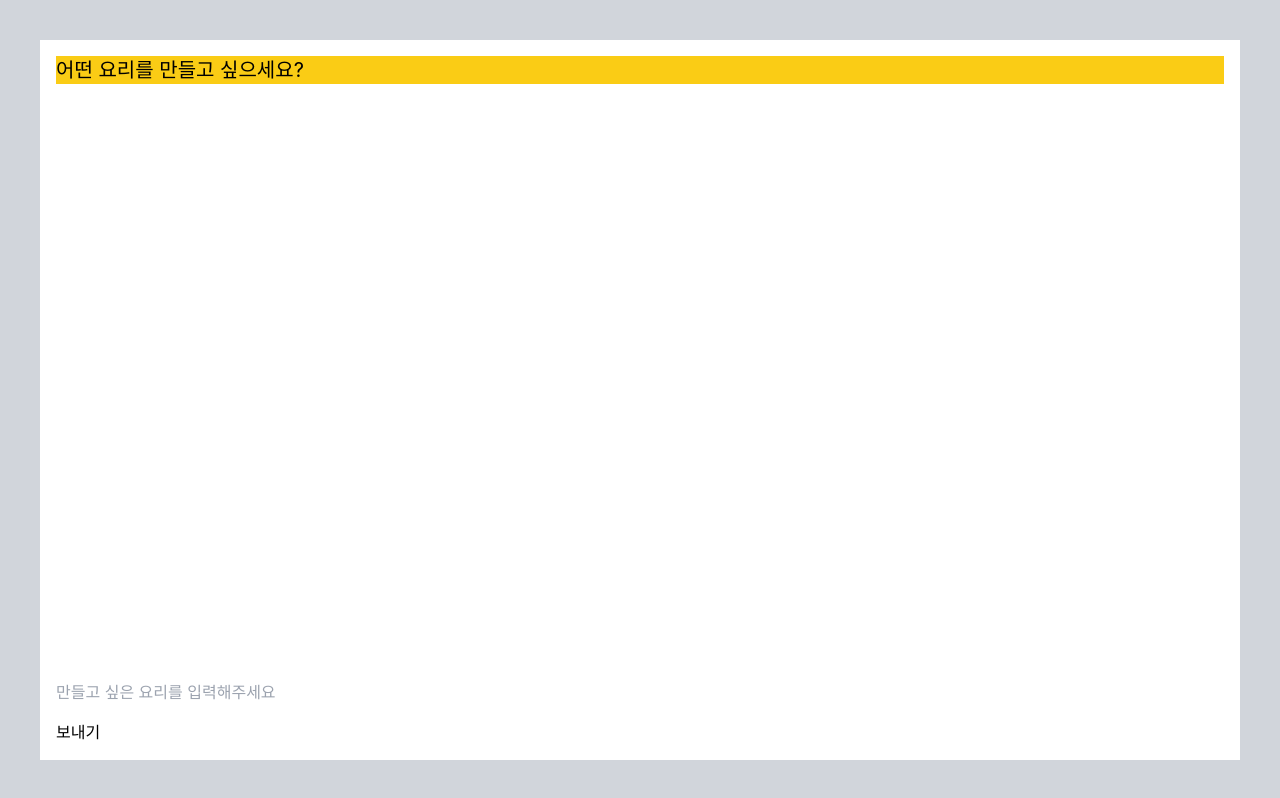
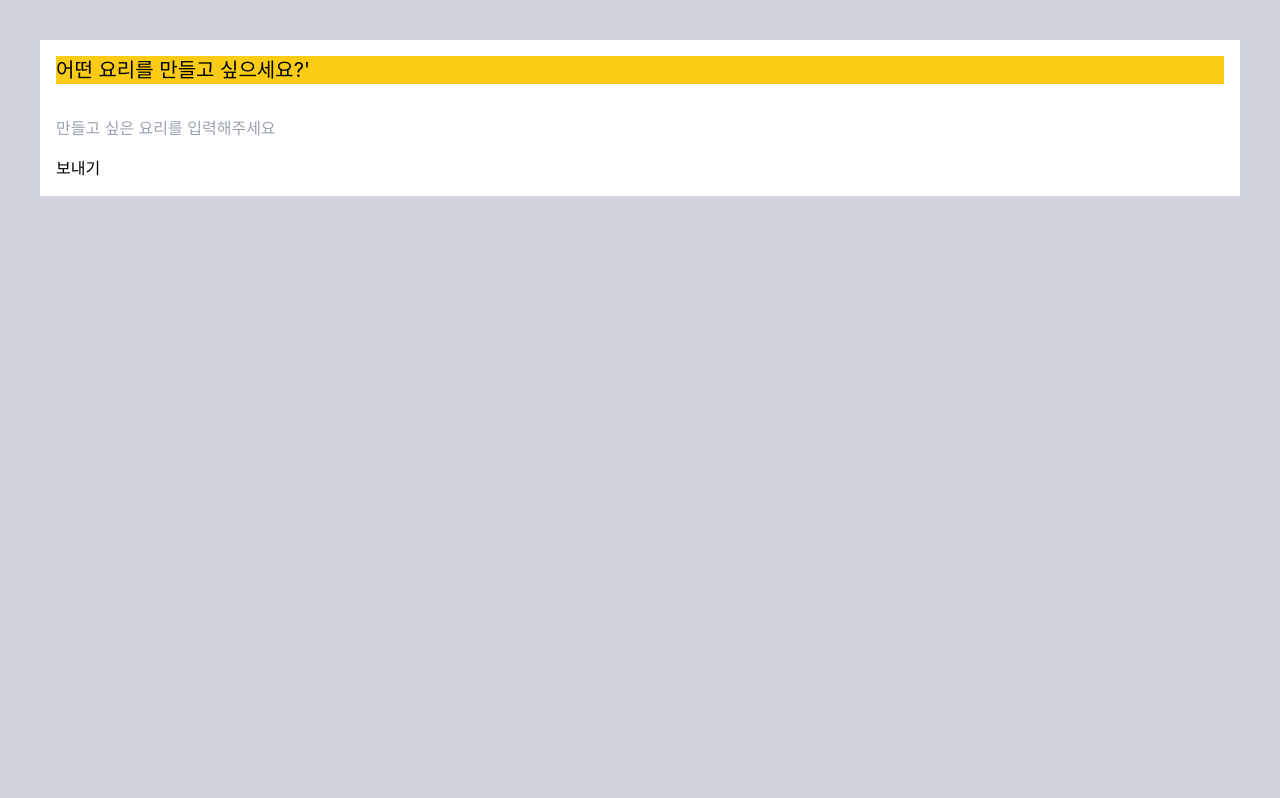
Before and after one commit to prnsslcn/ChefBot, a React (Create React App) app in the folder frontend/chatbot-ui/: page / in a window 1280 px wide. Built offline with nearby package versions, Linux system fonts and the light colour scheme.

Commit message:
fix: 교차 채팅 해결

```diff
--- a/frontend/chatbot-ui/src/components/AiChatBubble.js
+++ b/frontend/chatbot-ui/src/components/AiChatValidate.js
@@ -3,30 +3,36 @@ import { useChat } from "../context/ChatContext";
 import { postQuery } from "../api/getQuery";
 
 export const AiChatBubble = () => {
-  const { aiResponse, callResponse, messages, setAiResponse, setCallResponse } = useChat();
+  const { aiResponse, callResponse, messages, setAiResponse, setCallResponse, setAllMessages, allMessages } = useChat();
 
   useEffect(() => {
     if (callResponse) {
+
       const latestMessage = messages[messages.length - 1];
       setAiResponse((prevResponse) => [...prevResponse, latestMessage]);
+      setAllMessages((prevMessages) => [...prevMessages, {type: "ai", text: latestMessage}])
       setCallResponse(false);
+
     }
-  }, [callResponse, messages, setAiResponse, setCallResponse]);
+  }, [callResponse]);
 
-  const renderedResponses = useMemo(
-    () =>
-      aiResponse.map((response, index) => (
-        <div key={index} className="chat chat-start">
-          <div className="chat-bubble bg-yellow-400 text-xl">{response}</div>
-        </div>
-      )),
-    [aiResponse]
-  );
+  return null;
+};
 
-  return (
-    <div className="bg-white w-full flex-grow p-4">{renderedResponses}</div>
-  );
-};
+// export const UserChatBubble = () => {
+//   const { messages } = useChat();
+//   const renderedMessages = useMemo(() => (
+//       messages.map((message, index) => (
+//       <div key={index} className="chat chat-end my-4">
+//           <div className="chat-bubble bg-sky-400 text-xl">
+//           {message}
+//           </div>
+//       </div>
+//       ))
+//   ), [messages]);
+
+// return <div className="bg-white w-full p-4">{renderedMessages}</div>;
+// };
 
 // console.log(messages[messages.length - 1],aiResponse,callResponse)
 
--- /dev/null
+++ b/frontend/chatbot-ui/src/components/AllChatBubble.js
@@ -0,0 +1,28 @@
+import React, { useMemo } from 'react';
+import { useChat } from '../context/ChatContext';
+
+const AllChatBubble = () => {
+    const { allMessages } = useChat();
+    const renderedMessages = useMemo(
+      () =>
+        allMessages.map((message, index) => (
+          <div
+            key={index}
+            className={`chat ${message.type === "user" ? "chat-end" : "chat-start"}`}
+          >
+            <div
+              className={`chat-bubble text-xl ${
+                message.type === "user" ? "bg-sky-400" : "bg-yellow-400"
+              }`}
+            >
+              {message.text}
+            </div>
+          </div>
+        )),
+      [allMessages]
+    );
+
+    return <div className="bg-white w-full p-4 flex flex-col gap-2">{renderedMessages}</div>;
+  };
+
+export default AllChatBubble;
--- a/frontend/chatbot-ui/src/components/UserChatBubble.js
+++ /dev/null
@@ -1,17 +0,0 @@
-import { useMemo } from "react";
-import { useChat } from "../context/ChatContext";
-
-export const UserChatBubble = () => {
-    const { messages } = useChat();
-    const renderedMessages = useMemo(() => (
-        messages.map((message, index) => (
-        <div key={index} className="chat chat-end my-4">
-            <div className="chat-bubble bg-sky-400 text-xl">
-            {message}
-            </div>
-        </div>
-        ))
-    ), [messages]);
-
-  return <div className="bg-white w-full p-4">{renderedMessages}</div>;
-};
--- a/frontend/chatbot-ui/src/components/UserInput.js
+++ b/frontend/chatbot-ui/src/components/UserInput.js
@@ -3,7 +3,7 @@ import { useChat } from "../context/ChatContext";
 
 export const UserInput = () => {
   const [userInput, setUserInput] = useState('');
-  const { setMessages, setCallResponse } = useChat();
+  const { setMessages, setCallResponse, setAllMessages, allMessages } = useChat();
 
   const handleInputChange = (e) => {
     setUserInput(e.target.value);
@@ -12,7 +12,9 @@ export const UserInput = () => {
   const handleSubmit = async () => {
     if (userInput.trim() !== '') {
       setMessages((prevMessages) => [...prevMessages, userInput]);
+      setAllMessages((prevMessages) => [...prevMessages, { type: "user", text: userInput }])
       setCallResponse(true);
+      console.log(allMessages)
       setUserInput('');
     }
   };
@@ -23,7 +25,7 @@ export const UserInput = () => {
       handleSubmit();
     }
   };
-  // fixed bottom-0 left-0 w-full z-10
+
   return (
     <div className="bg-white p-4 ">
       <input
--- a/frontend/chatbot-ui/src/context/ChatContext.js
+++ b/frontend/chatbot-ui/src/context/ChatContext.js
@@ -6,9 +6,13 @@ export const ChatProvider = ({ children }) => {
     const [messages, setMessages] = useState([]);
     const [aiResponse, setAiResponse] = useState(['어떤 요리를 만들고 싶으세요?']);
     const [callResponse, setCallResponse] = useState(false);
+    const [allMessages, setAllMessages] = useState([{
+        type: "ai",
+        text: "어떤 요리를 만들고 싶으세요?'"
+    }])
 
     return (
-        <ChatContext.Provider value={{ messages, setMessages, aiResponse, setAiResponse, callResponse, setCallResponse }}>
+        <ChatContext.Provider value={{ messages, setMessages, aiResponse, setAiResponse, callResponse, setCallResponse, allMessages, setAllMessages }}>
             {children}
         </ChatContext.Provider>
     );
--- a/frontend/chatbot-ui/src/pages/Home.js
+++ b/frontend/chatbot-ui/src/pages/Home.js
@@ -1,5 +1,5 @@
-import { AiChatBubble } from "../components/AiChatBubble";
-import { UserChatBubble } from "../components/UserChatBubble";
+import { AiChatBubble } from "../components/AiChatValidate";
+import AllChatBubble from "../components/AllChatBubble";
 import { UserInput } from "../components/UserInput";
 
 export default function Home() {
@@ -7,7 +7,7 @@ export default function Home() {
     return (
         <div className="bg-gray-300 p-10 min-h-screen flex flex-col">
             <AiChatBubble/>
-            <UserChatBubble/>
+            <AllChatBubble/>
             <UserInput/>
         </div>
     );
```
